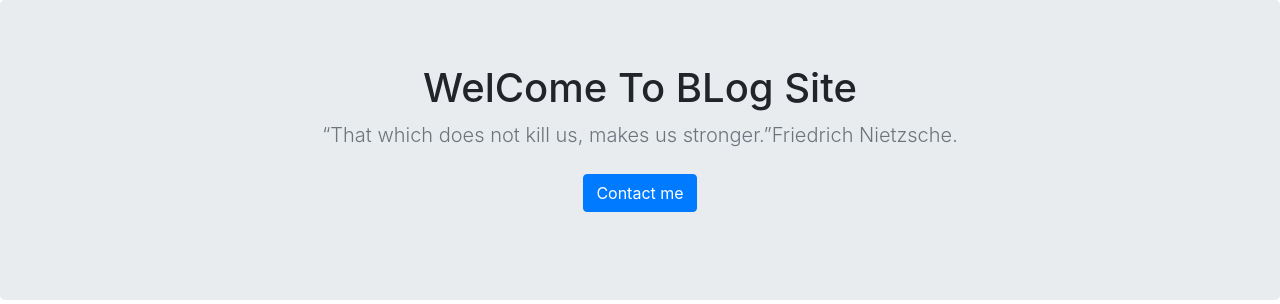
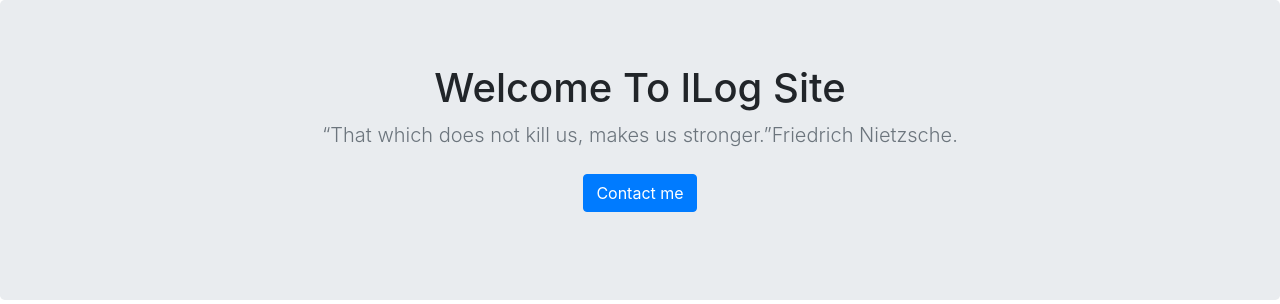
Before and after one commit to paragkhodke72/blog_django_deployee, a Django app: page / in a window 1280 px wide. Shown: the part 56-360 px from the top of the page. Run offline with Django 3.2, Linux system fonts and the light colour scheme; some libraries are stand-ins or nearby versions.

Commit message:
first commit

```diff
--- a/blog/templates/blog/home.html
+++ b/blog/templates/blog/home.html
@@ -47,7 +47,7 @@
     <main role="main">
         <section class="jumbotron text-center">
             <div class="container">
-                <h1 class="jumbotron-heading">WelCome To BLog Site</h1>
+                <h1 class="jumbotron-heading">Welcome To lLog Site</h1>
                 <p class="lead text-muted">“That which does not kill us, makes us stronger.”Friedrich Nietzsche.</p>
                 <p>
                     <a href="{% url 'contacts' %}" class="btn btn-primary my-2">Contact me</a>
```
